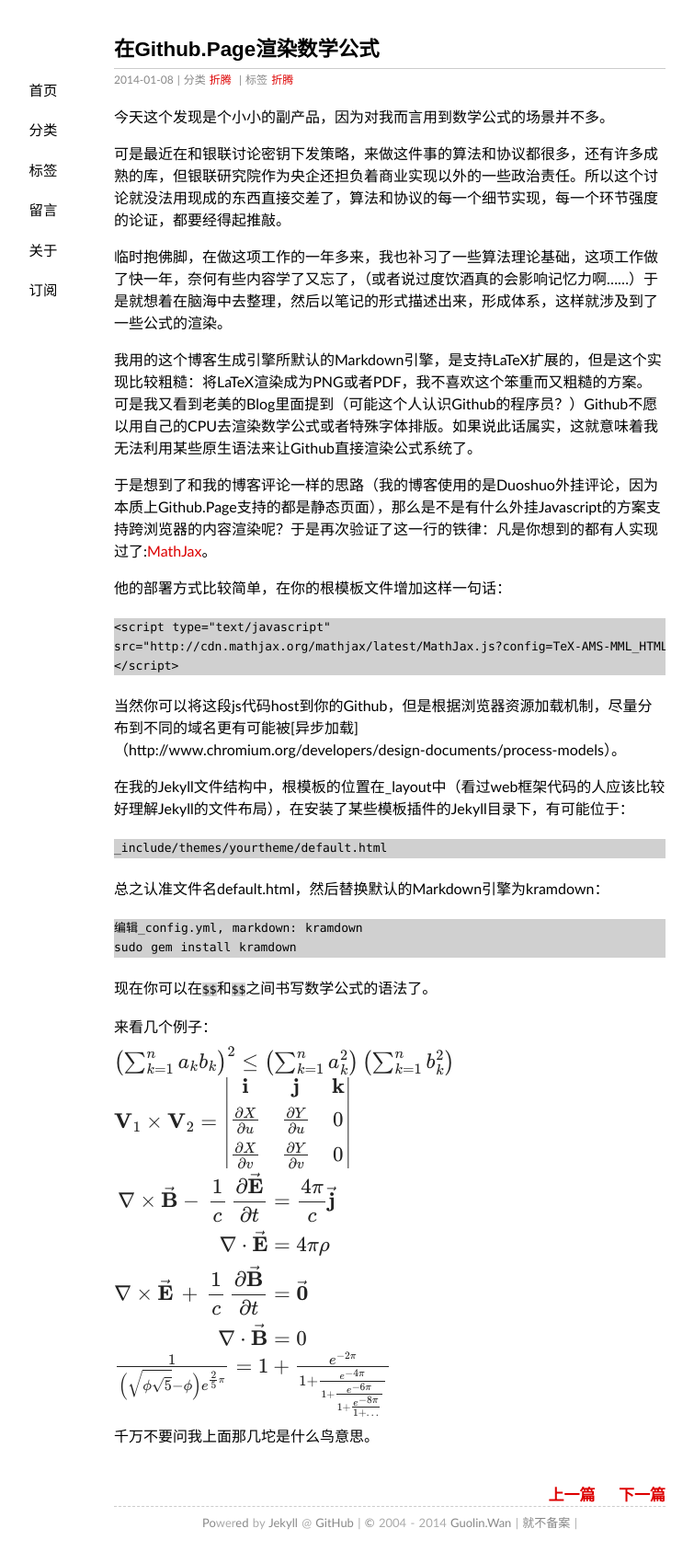
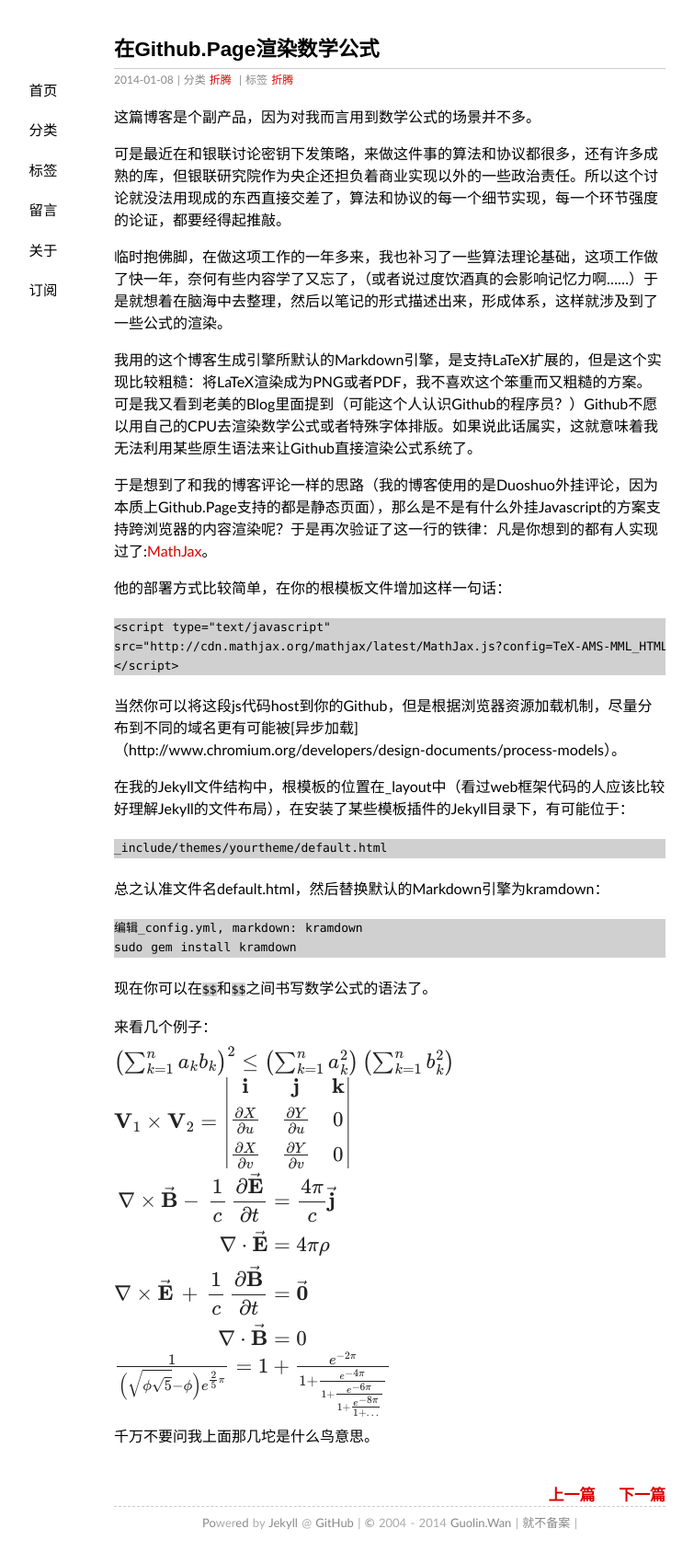
Before and after one commit to wuyy2007/wanguolin.github.io, a Jekyll site: the page built from _posts/2014-01-08-mathmatics_rending.md, in a window 1280 px wide. Shown: the whole page at 92% size, without its empty margins (216-971 px from the left). Built offline with Jekyll 4.4.1, drawn with Linux system fonts in a browser that asks for light colours; some web fonts are replaced; formulas are drawn with MathJax 3; comment, search, counter and statistics services are not loaded.

Commit message:
edit mathatics_rending

```diff
--- a/_posts/2014-01-08-mathmatics_rending.md
+++ b/_posts/2014-01-08-mathmatics_rending.md
@@ -7,7 +7,7 @@ tags: [折腾]
 ---
 {% include JB/setup %}
 
-今天这个发现是个小小的副产品，因为对我而言用到数学公式的场景并不多。
+这篇博客是个副产品，因为对我而言用到数学公式的场景并不多。
 
 
 可是最近在和银联讨论密钥下发策略，来做这件事的算法和协议都很多，还有许多成熟的库，但银联研究院作为央企还担负着商业实现以外的一些政治责任。所以这个讨论就没法用现成的东西直接交差了，算法和协议的每一个细节实现，每一个环节强度的论证，都要经得起推敲。
```
